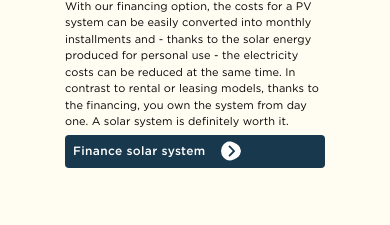
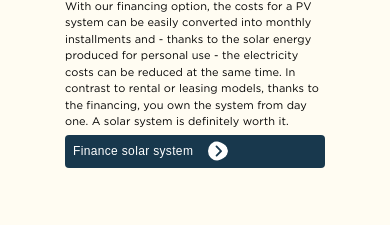
Before and after one commit to Nayeemr45/solar, a React (Create React App) app: page / in a window 390 px wide. Shown: the part 7694-7919 px from the top of the page. Built offline with nearby package versions, Linux system fonts and the light colour scheme.

Commit message:
Update Section5.css

```diff
--- a/src/Assets/Css/Section5.css
+++ b/src/Assets/Css/Section5.css
@@ -458,6 +458,7 @@
     font-size: 12px !important;
     grid-column: 2/4;
     justify-content: start !important;
+    font-family: "Arial", "Roboto", "Helvetica",  sans-serif !important;
   }
   .content-4-button-box {
     display: grid;
```
